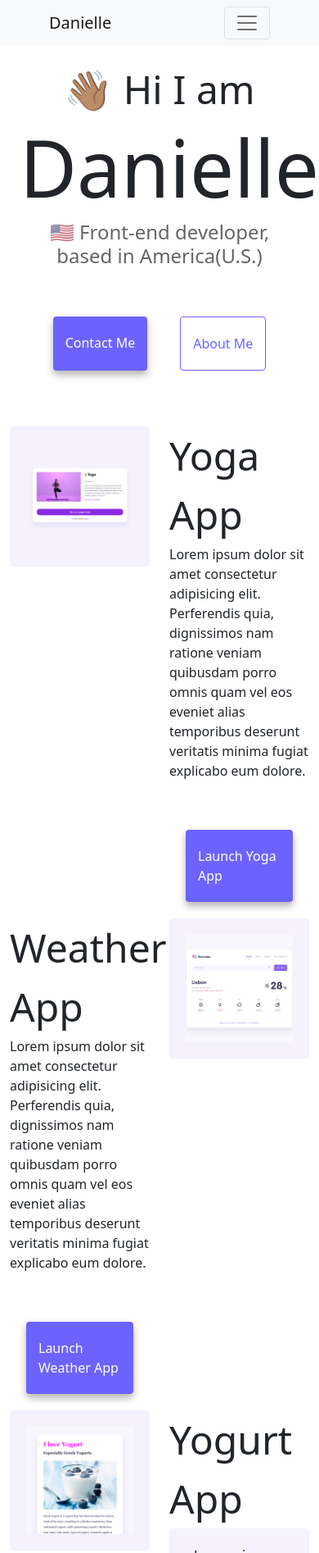
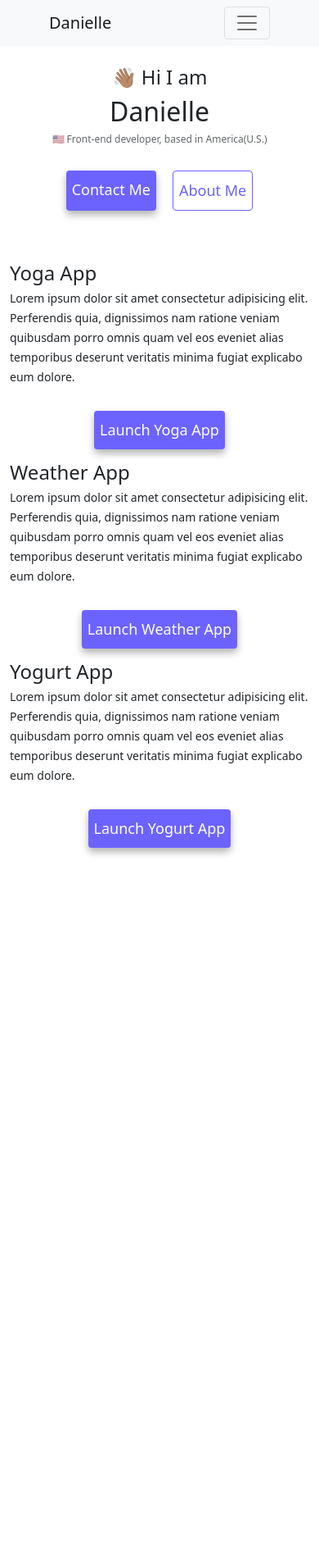
Before and after one commit to daniellewritescode/advanced-tools-homework, a plain HTML site: page index.html in a window 390 px wide. Shown: the top 1894 px of the page at 82% size. After the commit the page ends 1092 px from the top, so only its background shows below. Drawn offline with nearby package versions, Linux system fonts and the light colour scheme.

Commit message:
adjustments for mobile viewing

```diff
--- a/index.html
+++ b/index.html
@@ -4,7 +4,8 @@
     <meta charset="UTF-8" />
     <meta http-equiv="X-UA-Compatible" content="IE=edge" />
     <meta name="viewport" content="width=device-width, initial-scale=1.0" />
-    <title>Danielle</title>
+    <meta name="description" content ="This is my assignment for the Advanced Tools week 3 homework for the SheCodes Responsive workshop.">
+    <title>Danielle's Advanced Tools Homework</title>
     <link rel="stylesheet" href="style.css" />
     <link
       href="https://cdn.jsdelivr.net/npm/bootstrap@5.0.2/dist/css/bootstrap.min.css"
@@ -35,9 +36,9 @@
         </button>
         <div class="collapse navbar-collapse" id="navbarNavAltMarkup">
           <div class="navbar-nav">
-            <a class="nav-link active" aria-current="page" href="#">Home</a>
-            <a class="nav-link" href="about.html">About Me</a>
-            <a class="nav-link" href="about.html#contact">Contact Me</a>
+            <a class="nav-link active" aria-current="page" href="index.html" alt="Home Page">Home</a>
+            <a class="nav-link" href="about.html" alt="Link to page about Danielle">About Me</a>
+            <a class="nav-link" href="about.html#contact" alt="Link to Danielle's contact info">Contact Me</a>
           </div>
         </div>
       </div>
@@ -47,55 +48,55 @@
     <h1>Danielle</h1>
     <h3>&#127482;&#127480; Front-end developer, based in America(U.S.)</h3>
     <div class="navigation-links">
-      <a href="about.html#contact" class="contact-link">Contact me</a>
-      <a href="about.html" class="about-link">About me</a>
+      <a href="about.html#contact" class="contact-link" alt="link to my contact information">Contact me</a>
+      <a href="about.html" class="about-link" alt="page about Danielle">About me</a>
     </div></div>
     <div class="container mt-4">
       <div class="row">
-        <div class="col-6"><p><img src="images/yoga.png " class="img-fluid"></p></div>
-        <div class="col-6">
+        <div class="col-sm-6 d-none d-md-block d-lg-none"><p><img src="images/yoga.png " class="img-fluid" alt="picture of a woman in a yoga pose"></p></div>
+        <div class="col-sm-6">
           <span class="app-name">Yoga App</span><br />
-
+        <span class="mobileview ">
             Lorem ipsum dolor sit amet consectetur adipisicing elit. Perferendis
             quia, dignissimos nam ratione veniam quibusdam porro omnis quam vel
             eos eveniet alias temporibus deserunt veritatis minima fugiat
-            explicabo eum dolore.
+            explicabo eum dolore.</span>
 
           <div class="navigation-links">
           <a href="about.html#contact" class="contact-link">Launch Yoga App</a>
         </div>
       </div></div>
       <div class="row">
-        <div class="col-6">
+        <div class="col-sm-6">
             <span class="app-name">Weather App</span><br />
-
-            Lorem ipsum dolor sit amet consectetur adipisicing elit. Perferendis
+            <span class="mobileview">Lorem ipsum dolor sit amet consectetur adipisicing elit. Perferendis
             quia, dignissimos nam ratione veniam quibusdam porro omnis quam vel
             eos eveniet alias temporibus deserunt veritatis minima fugiat
-            explicabo eum dolore.
+            explicabo eum dolore.</span>
 
             <div class="navigation-links">
                 <a href="about.html#contact" class="contact-link">Launch Weather App</a>
               </div>
         </div>
-        <div class="col-6"><p><img src="images/weather.png" class="img-fluid"></p></div>
+        <div class="col-sm-6 d-none d-md-block d-lg-none"><p><img src="images/weather.png" class="img-fluid" alt="picture of weather app"></p></div>
       </div>
       <div class="row">
-        <div class="col-6"><p><img src="images/yogurt.png" class="img-fluid"></p></div>
-        <div class="col-6">
+        <div class="col-sm-6 d-none d-md-block d-lg-none"><p><img src="images/yogurt.png" class="img-fluid" alt="picture of a jar of blueberry yogurt"></p></div>
+        <div class="col-sm-6">
             <span class="app-name">Yogurt App</span>
             <br />
-          <p>
+            <span class="mobileview">
             Lorem ipsum dolor sit amet consectetur adipisicing elit. Perferendis
             quia, dignissimos nam ratione veniam quibusdam porro omnis quam vel
             eos eveniet alias temporibus deserunt veritatis minima fugiat
             explicabo eum dolore.
-          </p>
+            </span>
           <div class="navigation-links">
               <a href="about.html#contact" class="contact-link">Launch Yogurt App</a>
             </div>
       </div>
     </div>
-
+ <br />
+ <br />
   </body>
 </html>
--- a/style.css
+++ b/style.css
@@ -92,3 +92,31 @@
     font-size: 48px;
     text-align: left;
   }
+
+  @media (max-width: 577px) {
+    h1 {font-size:32px !important}
+    h2 {font-size:24px !important}
+    h3 {font-size:12px !important}
+      .app-name {
+          font-size: 24px !important
+      }
+      .mobileview{
+          font-size:14px !important
+      }
+      .contact-link{
+          font-size:18px !important
+      }
+      .about-link {
+        font-size:18px !important
+      }
+      .email-link {
+          font-size:14px !important
+      }
+      .navigation-links {
+        margin-top: 20px !important
+      }
+      .navigation-links a {
+        margin: 10px;
+        padding: 10px 7px
+      }
+    }
```
Also changed, not shown: about.html (+12 -11 lines).
